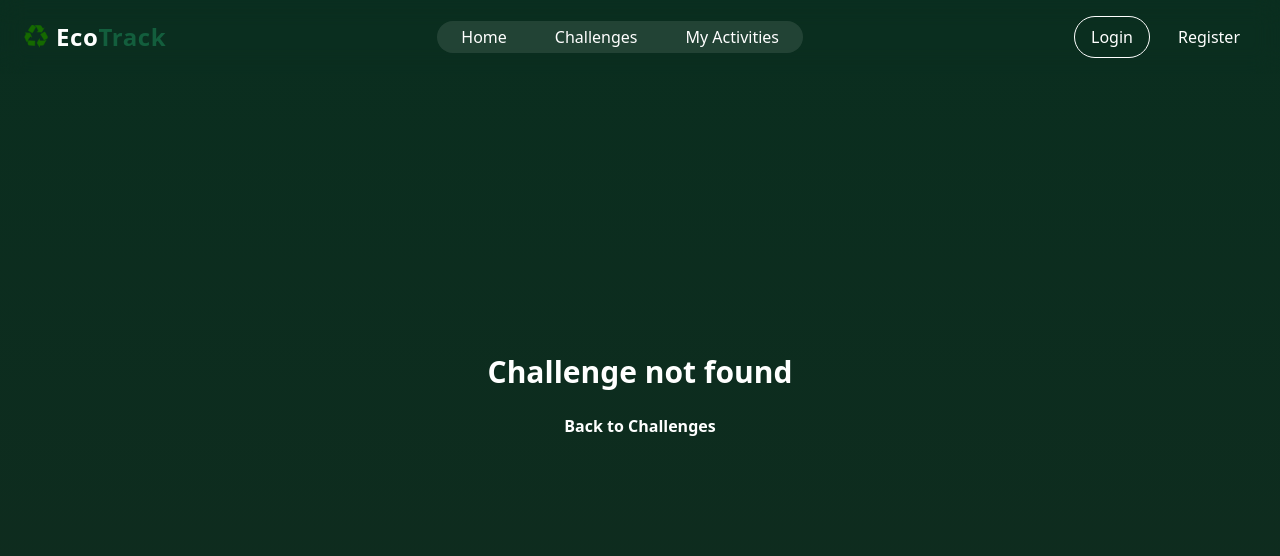
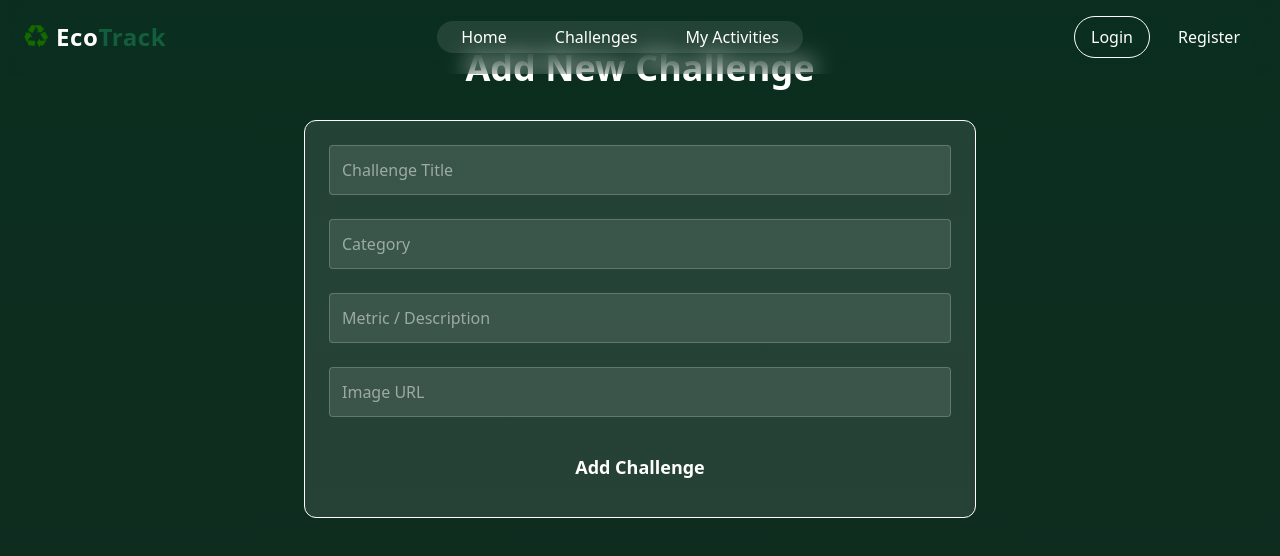
Before and after one commit to AfsanaMim9639/EcoTrack-client-side, a React (Vite) app: page /challenges/add in a window 1280 px wide. Before the commit this address had no page. Shown: the top 556 px of the page. Built offline with nearby package versions, Linux system fonts and the light colour scheme.

Commit message:
Added Add Challenges Section

```diff
--- a/src/App.jsx
+++ b/src/App.jsx
@@ -6,7 +6,9 @@ import LoginPage from "./pages/LoginPage";
 import RegisterPage from "./pages/RegisterPage";
 import ChallengesPage from "./pages/ChallengesPage";
 import ChallengeDetailPage from "./pages/ChallengeDetailPage";
+import AddChallengePage from "./pages/AddChallengePage";
 function App() {
+  const isLoggedIn = true;
   return (
     <Router>
       <Navigation />
@@ -14,6 +16,11 @@ function App() {
         <Route path="/" element={<Home />} />
         <Route path="/challenges" element={<ChallengesPage />} />
         <Route path="/challenges/:id" element={<ChallengeDetailPage />} />
+        <Route
+          path="/challenges/add"
+          element={<AddChallengePage isLoggedIn={isLoggedIn} />}
+        />
+
         <Route path="/login" element={<LoginPage />} />
         <Route path="/register" element={<RegisterPage />} />
       </Routes>
--- /dev/null
+++ b/src/pages/AddChallengePage.jsx
@@ -0,0 +1,90 @@
+// src/pages/AddChallengePage.jsx
+import React, { useState } from "react";
+import { useNavigate } from "react-router-dom";
+
+const AddChallengePage = ({ isLoggedIn }) => {
+  const navigate = useNavigate();
+  const [title, setTitle] = useState("");
+  const [category, setCategory] = useState("");
+  const [metric, setMetric] = useState("");
+  const [image, setImage] = useState("");
+
+  const handleSubmit = (e) => {
+    e.preventDefault();
+
+    // Here you would normally call API to save challenge
+    const newChallenge = { title, category, metric, image };
+    console.log("New Challenge:", newChallenge);
+
+    // Navigate back to challenges page after adding
+    navigate("/challenges");
+  };
+
+  if (!isLoggedIn) {
+    return (
+      <div className="min-h-screen flex flex-col items-center justify-center bg-forest text-white text-center">
+        <h1 className="text-3xl font-bold mb-4">Access Denied</h1>
+        <p className="mb-6">You must be logged in to add a new challenge.</p>
+        <button
+          onClick={() => navigate("/")}
+          className="px-6 py-3 rounded-xl bg-accent font-semibold text-lg mx-auto block"
+        >
+          Back to Home
+        </button>
+      </div>
+    );
+  }
+
+  return (
+    <div className="min-h-screen bg-forest text-white py-12 px-6 md:px-12">
+      <h1 className="text-4xl font-bold mb-8 text-center">Add New Challenge</h1>
+
+      <form
+        onSubmit={handleSubmit}
+        className="max-w-2xl mx-auto flex flex-col gap-6 bg-white/10 p-6 rounded-xl border border-accent"
+      >
+        <input
+          type="text"
+          placeholder="Challenge Title"
+          value={title}
+          onChange={(e) => setTitle(e.target.value)}
+          className="p-3 rounded bg-white/10 border border-white/20 text-white"
+          required
+        />
+        <input
+          type="text"
+          placeholder="Category"
+          value={category}
+          onChange={(e) => setCategory(e.target.value)}
+          className="p-3 rounded bg-white/10 border border-white/20 text-white"
+          required
+        />
+        <input
+          type="text"
+          placeholder="Metric / Description"
+          value={metric}
+          onChange={(e) => setMetric(e.target.value)}
+          className="p-3 rounded bg-white/10 border border-white/20 text-white"
+          required
+        />
+        <input
+          type="text"
+          placeholder="Image URL"
+          value={image}
+          onChange={(e) => setImage(e.target.value)}
+          className="p-3 rounded bg-white/10 border border-white/20 text-white"
+          required
+        />
+
+        <button
+          type="submit"
+          className="px-6 py-3 rounded-xl bg-accent font-semibold text-lg mx-auto block"
+        >
+          Add Challenge
+        </button>
+      </form>
+    </div>
+  );
+};
+
+export default AddChallengePage;
```
Also changed, not shown: src/AddChallengePage.jsx (deleted), src/pages/JoinChallengePage.jsx (added).
